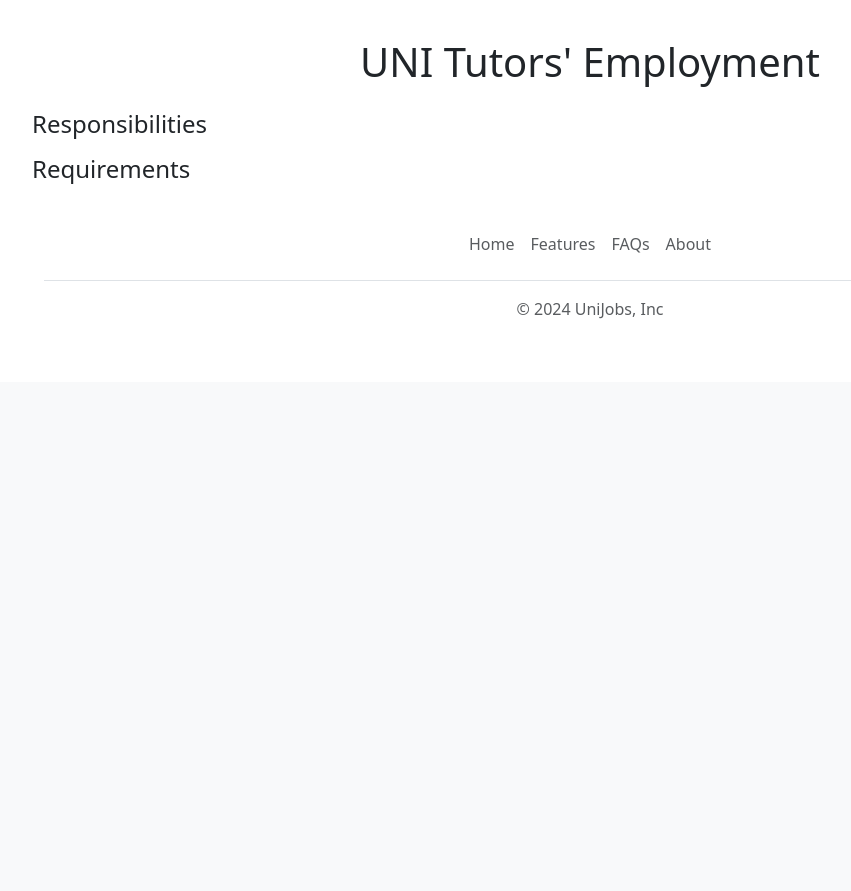
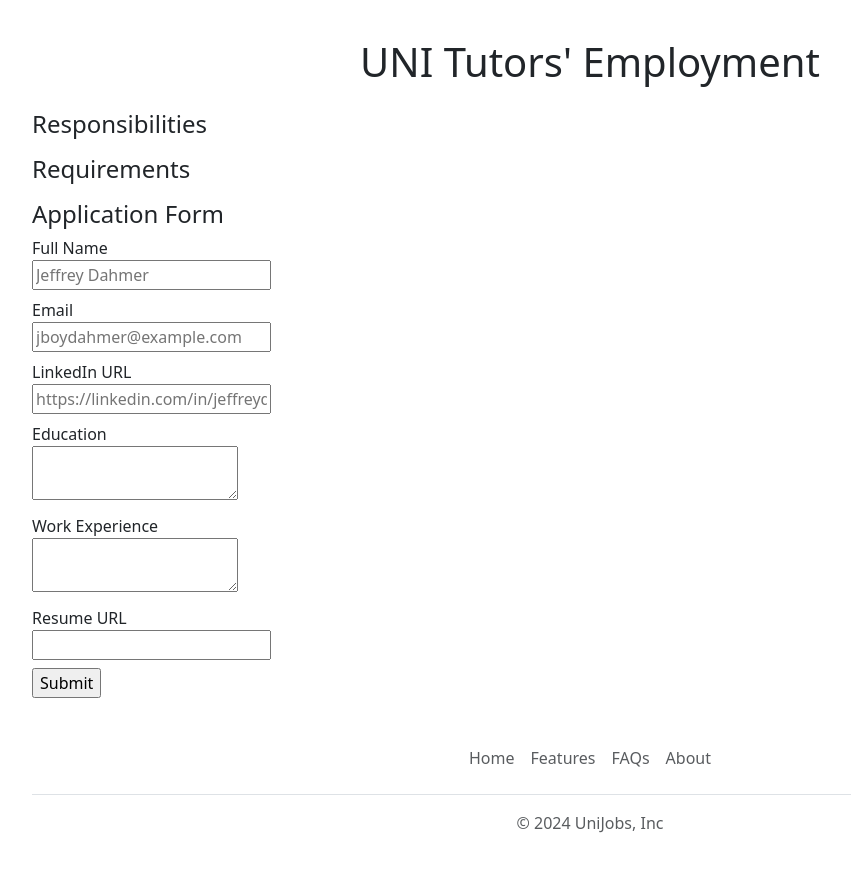
Before and after one commit to 1301ek/SIWESPRO-2.0, a Flask app: template templates/jobpage.html in a window 1280 px wide. Shown: the part 418-1309 px from the top of the page, without its empty margins (50-901 px from the left). Before the commit the page ends 737 px from the top, so only its background shows below. Run offline with Flask 3, Linux system fonts and the light colour scheme; the template is opened without the code that fills it, so the values that code supplies are empty.

Commit message:
Almost done, one more shitty bug

```diff
--- a/app.py
+++ b/app.py
@@ -1,5 +1,5 @@
-from flask import Flask, render_template, jsonify
-from database import load_jobs_from_db, load_job_from_db
+from flask import Flask, render_template, jsonify, request
+from database import load_jobs_from_db, load_job_from_db, add_application_to_db
 
 app = Flask(__name__)
 
@@ -20,5 +20,12 @@ def show_job(id):
         return "Not Found", 404
     return render_template('jobpage.html', job=job)
 
+@app.route("/job/<id>/apply", methods=['post'])
+def apply_to_job(id):
+    data = request.form
+    job = load_job_from_db(id)
+    add_application_to_db(id, data)
+    return render_template('application_submitted.html', application = data, job = job)
+
 if __name__ == "__main__":
   app.run(host="0.0.0.0", debug=True)
--- a/database.py
+++ b/database.py
@@ -20,3 +20,16 @@ def load_job_from_db(id):
             return None
         else:
             return dict(rows[0])
+
+def add_application_to_db(job_id, data):
+    with engine.connect() as conn:
+        query = text("INSERT INTO applications (job_id, full_name, email, linkedin_url, education, work_experience, resume_url) VALUES(:job_id, :full_name, :email, :linkedin_url, :education, :work_experience, :resume_url)")
+
+        conn.execute(query,
+                     job_id=job_id,
+                     full_name=data['full_name'],
+                     email=data['email'],
+                     linkedin_url=data['linkedin_url'],
+                     education=data['education'],
+                     work_experience=data['work_experience'],
+                     resume_url=data['resume_url'])
--- a/replit_zip_error_log.txt
+++ /dev/null
@@ -1,3 +0,0 @@
-{"error":".zip archives do not support non-regular files","level":"error","msg":"unable to write file .cache/replit/modules/python-3.10","time":"2024-09-13T05:56:25Z"}
-{"error":".zip archives do not support non-regular files","level":"error","msg":"unable to write file .cache/replit/modules/replit","time":"2024-09-13T05:56:25Z"}
-{"error":".zip archives do not support non-regular files","level":"error","msg":"unable to write file .cache/replit/modules/web","time":"2024-09-13T05:56:25Z"}
--- /dev/null
+++ b/templates/application_form.html
@@ -0,0 +1,35 @@
+<h4>Application Form</h4>
+<form action="/job/{{job['id']}}/apply" method="post">
+    <div class="mb-2">
+        <label>Full Name</label><br>
+        <input type="text" name="full_name" placeholder="Jeffrey Dahmer">
+    </div>
+
+    <div class="mb-2">
+        <label>Email</label><br>
+        <input type="text" name="email" placeholder="jboydahmer@example.com">
+    </div>
+
+    <div class="mb-2">
+        <label>LinkedIn URL</label><br>
+        <input type="text" name="linkedin_url" placeholder="https://linkedin.com/in/jeffreydahmer">
+    </div>
+
+    <div class="mb-2">
+        <label>Education</label><br>
+        <textarea type="text" name="education"></textarea>
+    </div>
+
+    <div class="mb-2">
+        <label>Work Experience</label><br>
+        <textarea type="text" name="work_experience"></textarea>
+    </div>
+
+    <div class="mb-2">
+        <label>Resume URL</label><br>
+        <input type="text" name="resume_url">
+    </div>
+
+    <input type="submit">
+
+</form>
--- a/templates/jobpage.html
+++ b/templates/jobpage.html
@@ -1,5 +1,6 @@
 <!DOCTYPE html>
 <html lang="en">
+
 <head>
   <meta charset="UTF-8">
   <meta http-equiv="X-UA-Compatible" content="IE=edge">
@@ -7,6 +8,7 @@
   <title>{{job.title}} - UniJobs</title>
   {% include 'bootstrap.html' %}
 </head>
+
 <body>
   {% include 'nav.html' %}
   {% include 'banner.html' %}
@@ -30,7 +32,9 @@
     <h4>Salary</h4>
     <p>{{job.currency}} {{job.salary}}</p>
     {% endif %}
+    {% include 'application_form.html' %}
+  </div>
   {% include 'footer.html' %}
-  </div>
 </body>
+
 </html>
```
Also changed, not shown: templates/application_submitted.html (added, +39 -0 lines). Lines whose indentation alone changed are shown as unchanged.
